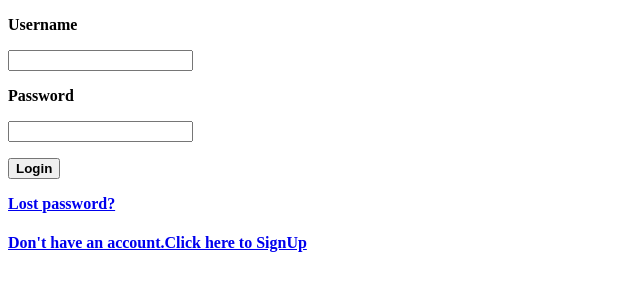
After one commit to siddeshlc8/Software-Engineering-Project, a Django app: page /organizer/login/ in a window 1280 px wide. The commit adds this page. Shown: the top 300 px of the page, without its empty margins (0-640 px from the left). Run offline with Django 3.2, Linux system fonts and the light colour scheme.

Commit message:
Updated organizer db

```diff
--- /dev/null
+++ b/organizer/templates/organizer/login.html
@@ -0,0 +1,49 @@
+<!DOCTYPE html>
+<html lang="en">
+<head>
+    <meta charset="UTF-8">
+    <title>Login</title>
+</head>
+<body>
+    <p>
+     <div class="container">
+
+         {% if form.errors %}
+            <p>Your username and password didn't match. Please try again.</p>
+         {% endif %}
+
+
+
+
+
+
+         <form method="POST">
+            {% csrf_token %}
+
+                   <div class="form-group">
+
+                       <label><p><b>Username</b></p></label>
+                       <p><input type="text" name="username"></p>
+
+
+                        <label><b>Password</b></label>
+                        <p><input type="password" name="password"></p>
+
+
+                    </div>
+                 <button type="submit"><b>Login</b></button>
+                 <input type="hidden" name="next" value="{{ next }}" />
+         </form>
+
+        <p><a href="#"><b>Lost password?</b></a></p>
+
+        <p>
+            <a href="{% url 'organizer:signup' %}"><h4>Don't have an account.Click here to SignUp</h4></a>
+        </p>
+
+     </div>
+
+    </p>
+
+</body>
+</html>
--- a/organizer/templates/organizer/organizers_page.html
+++ b/organizer/templates/organizer/organizers_page.html
@@ -8,11 +8,13 @@
 <body>
 
 <ul>
+
       {% for organizer in all_organizers %}
 
            <li>{{ organizer.id }}{{ organizer.username }}</li><br>
 
       {% endfor %}
+
 
 </ul>
 
--- a/organizer/urls.py
+++ b/organizer/urls.py
@@ -9,6 +9,8 @@ urlpatterns=[
     path('signup/',views.signup,name='signup'),
     path('<int:organizer_id>/home/',views.home,name='home'),
     path('<int:organizer_id>/view_profile',views.view_profile,name='view_profile'),
-    path('<int:organizer_id>/edit_profile', views.edit_profile, name='edit_profile')
+    path('<int:organizer_id>/edit_profile', views.edit_profile, name='edit_profile'),
+    path('login/',views.login,name='login'),
+    path('logout/',views.login,name='logout')
 
 ]
--- a/organizer/views.py
+++ b/organizer/views.py
@@ -1,3 +1,4 @@
+from django.contrib.auth import authenticate, login, logout
 from django.shortcuts import render, redirect
 from organizer.form import OrganizerSignupForm
 # Create your views here.
@@ -6,7 +7,7 @@ from organizer.models import Organizer
 
 def organizers_page(request):
     all_organizers=Organizer.objects.all()
-    return render(request,'organizer/organizers_page.html',{'all_organizers':all_organizers})
+    return render(request,'organizer/organizers_page.html',{'all_organizers' : all_organizers})
 
 
 def signup(request):
@@ -32,3 +33,18 @@ def edit_profile(request,organizer_id):
 
     current_organizer=Organizer.objects.get(id=organizer_id)
     return render(request, 'organizer/profile/edit_profile.html', {'current_organizer': current_organizer})
+
+def login(request):
+    if request.method == 'POST':
+        username = request.POST['username']
+        password = request.POST['password']
+        user = authenticate(request, username=username, password=password)
+        if user is not None:
+            login(request, user)
+            return redirect('organizer:home')
+    return render(request, 'organizer/login.html')
+
+
+def logout(request):
+    logout(request)
+    return redirect('organizer:login')
```
Also changed, not shown: db.sqlite3.
